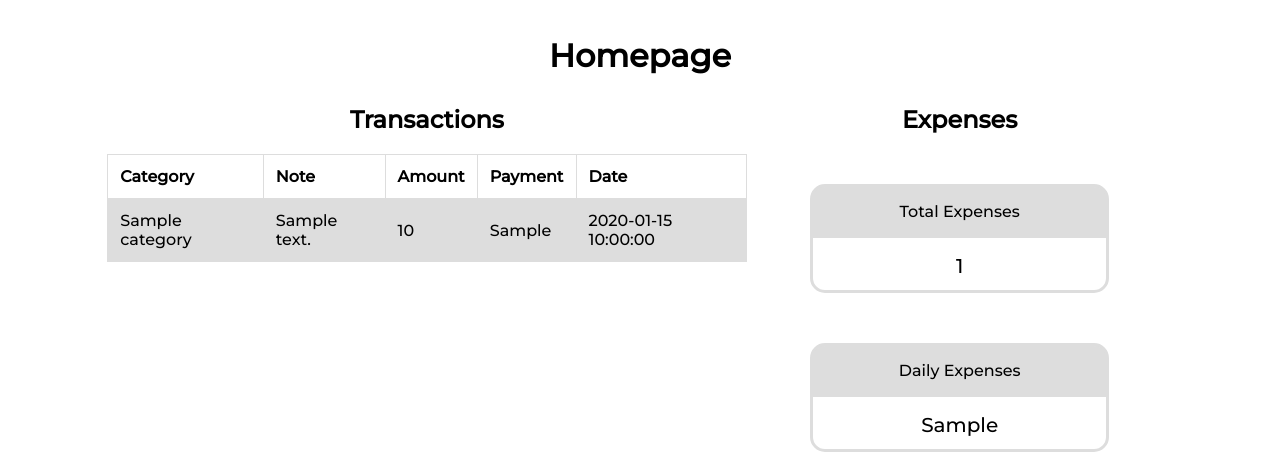
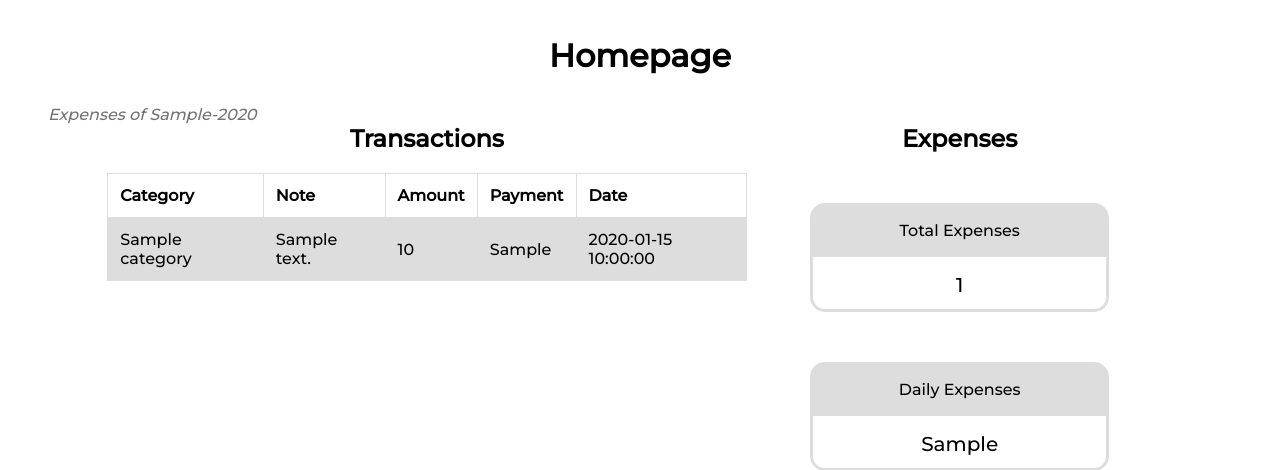
Before and after one commit to ChemaRapariz/expense-tracker, a Flask app: template templates/index.html in a window 1280 px wide. Shown: the part 90-560 px from the top of the page. Run offline with Flask 3, Linux system fonts and the light colour scheme; the template is opened without the code that fills it: most values are stand-ins (such as "Sample title", 1, 10 or a date in 2020); some libraries are stand-ins or nearby versions.

Commit message:
Homepage message displaying the current month and year

```diff
--- a/app.py
+++ b/app.py
@@ -91,7 +91,17 @@ def index():
     daily_expenses = round(total_expenses / days_in_month, 2) if days_in_month > 0 else 0
 
 
-    return render_template("index.html", rows=rows, total_expenses=total_expenses, daily_expenses=daily_expenses)
+     # Create dictionary for each month
+    valid_months_name = {
+        1: "January", 2: "February", 3: "March", 4: "April", 5: "May",
+        6: "June", 7: "July", 8: "August", 9: "September", 10: "October",
+        11: "November", 12: "December"
+    }
+    # Get the name of the current month
+    current_month_name = valid_months_name[current_month]
+
+
+    return render_template("index.html", rows=rows, total_expenses=total_expenses, daily_expenses=daily_expenses, current_month=current_month_name, current_year=current_year)
 
 @app.route('/login', methods=["GET", "POST"])
 def login():
--- a/static/styles.css
+++ b/static/styles.css
@@ -102,6 +102,13 @@ td,th {
 }
 tr:nth-child(even) {
     background-color: #dddddd;
+}
+
+#index-message {
+    display: flex;
+    justify-content: flex-start;
+    color: #6f7375;
+    font-style: italic;
 }
 
 /* ---- Expenses section (homepage)---- */
--- a/templates/index.html
+++ b/templates/index.html
@@ -6,6 +6,7 @@ Home
 
 {% block main %}
     <h1>Homepage</h1>
+    <div id="index-message">Expenses of {{ current_month }}-{{ current_year }}</div>
     <div class="container">
         <div class="section-table">
             <h2>Transactions</h2>
```
